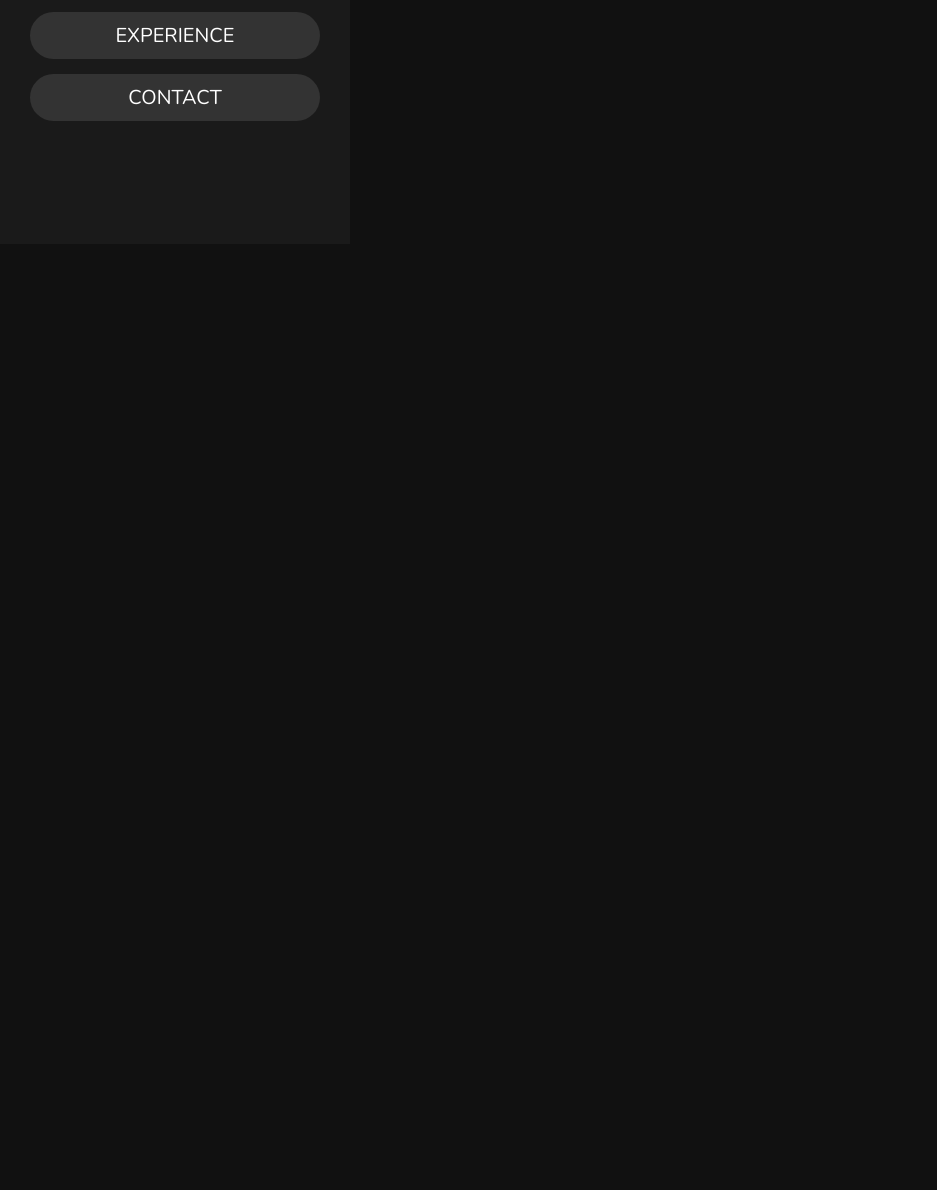
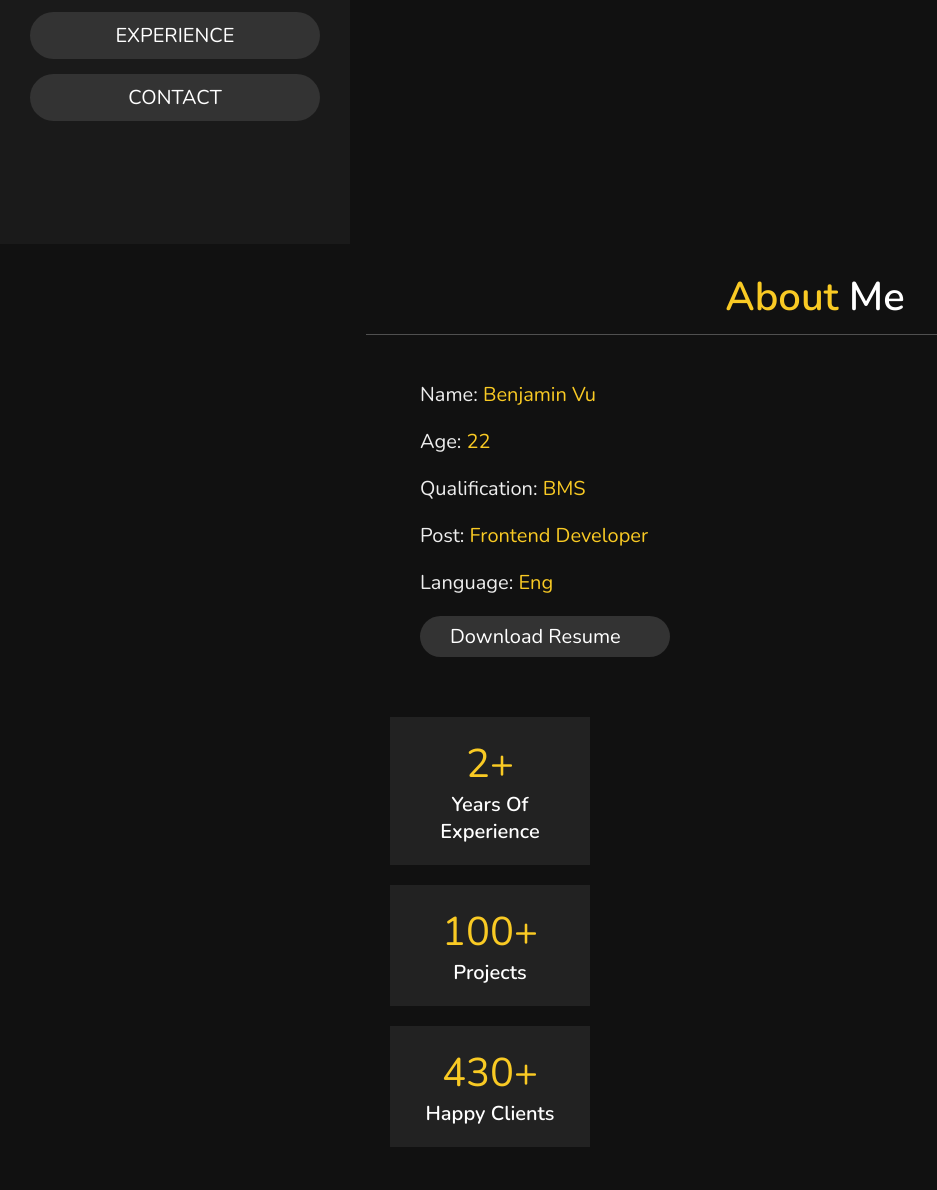
Before and after one commit to b3nvu/resume, a plain HTML site: page index.html in a window 1280 px wide. Shown: the part 556-1746 px from the top of the page, without its empty margins (0-937 px from the left). Before the commit the page ends 800 px from the top, so only its background shows below. Drawn offline with nearby package versions, Linux system fonts and the light colour scheme.

Commit message:
about me section is finished

```diff
--- a/index.html
+++ b/index.html
@@ -37,7 +37,7 @@
 
 <div id="menu" class="fas fa-bars"></div>
 
-    <!--home section -->
+    <!--HOME section -->
 
     <section class="home" id = "home">
 
@@ -50,6 +50,44 @@
 
     </section>
 
+    <!--ABOUT section -->
+
+    <section class="about" id = "about">
+        <h1 class = "heading"> <span>about</span> me</h1>
+
+        <div class = "row">
+            <div class = "info">
+                <h3> <span> name: </span>benjamin Vu</h3>
+                <h3> <span> age: </span>22</h3>
+                <h3> <span> qualification: </span>BMS</h3>
+                <h3> <span> post: </span>frontend developer</h3>
+                <h3> <span> language: </span>eng</h3>
+                <a href = #about><button class = "btn">download resume<i class = "fas fa-download"></i></button></a>
+            </div>
+
+            <div class = "counter">
+                <div class = "box">
+                    <span>2+</span>
+                    <h3>years of experience</h3>
+                </div>
+
+                <div class = "box">
+                    <span>100+</span>
+                    <h3>projects</h3>
+                </div>
+
+                <div class = "box">
+                    <span>430+</span>
+                    <h3> happy clients</h3>
+            </div>
+
+            </div>
+
+
+        </div>
+    </section>
+
+
 
     <script src = "https://cdnjs.cloudflare.com/ajax/libs/jquery/3.6.1/jquery.min.js" ></script>
     <script src = "script.js"></script>
--- a/style.css
+++ b/style.css
@@ -63,6 +63,18 @@ section{
 
 .btn:hover{
     background: var(--yellow);
+}
+
+.heading{
+    text-align: center;
+    margin: .6rem;
+    font-size: 4rem;
+    padding: 1rem;
+    border-bottom: .1rem solid #fff4;
+    color: #fff;
+}
+.heading span{
+    color:var(--yellow);
 }
 
 header{
@@ -160,6 +172,56 @@ header .navbar ul li a:hover{
     padding: 1rem 0;
 }
 
+.about .row{
+    display:flex;
+    align-items: center;
+    justify-content: center;
+    flex-wrap: wrap;
+    padding: 1rem 0;
+}
+
+.about .row .info{
+    flex: 1 1 48rem;
+    padding: 2rem 1rem;
+    padding-left: 6rem;
+}
+
+.about .row .info h3{
+    font-size: 2rem;
+    color: var(--yellow);
+    padding: 1rem 0;
+    font-weight: normal;
+}
+
+.about .row .info h3 span{
+    color: #eee;
+    padding: 0rem 0.5;
+
+}
+
+.about .row .counter{
+    flex: 1 1 48rem;
+    padding: 2rem 1rem;
+    justify-content: center;
+    flex-wrap: wrap;
+
+}
+
+.about .row .counter .box{
+    width: 20rem;
+    background: #222;
+    text-align: center;
+    padding: 2rem;
+    margin: 2rem;
+}
+.about .row .counter .box span{
+    font-size: 4rem;
+    color: var(--yellow);
+}
+.about .row .counter .box h3{
+    font-size: 2rem;
+    color: #fff;
+}
 
 
 
@@ -208,5 +270,13 @@ header .navbar ul li a:hover{
     header{
         width: 100vw;
     }
+    .heading{
+        margin: 0 3rem;
+    }
+    .about .row .counter .box{
+        width: 100%;
+
+    }
+
 
 }
```
